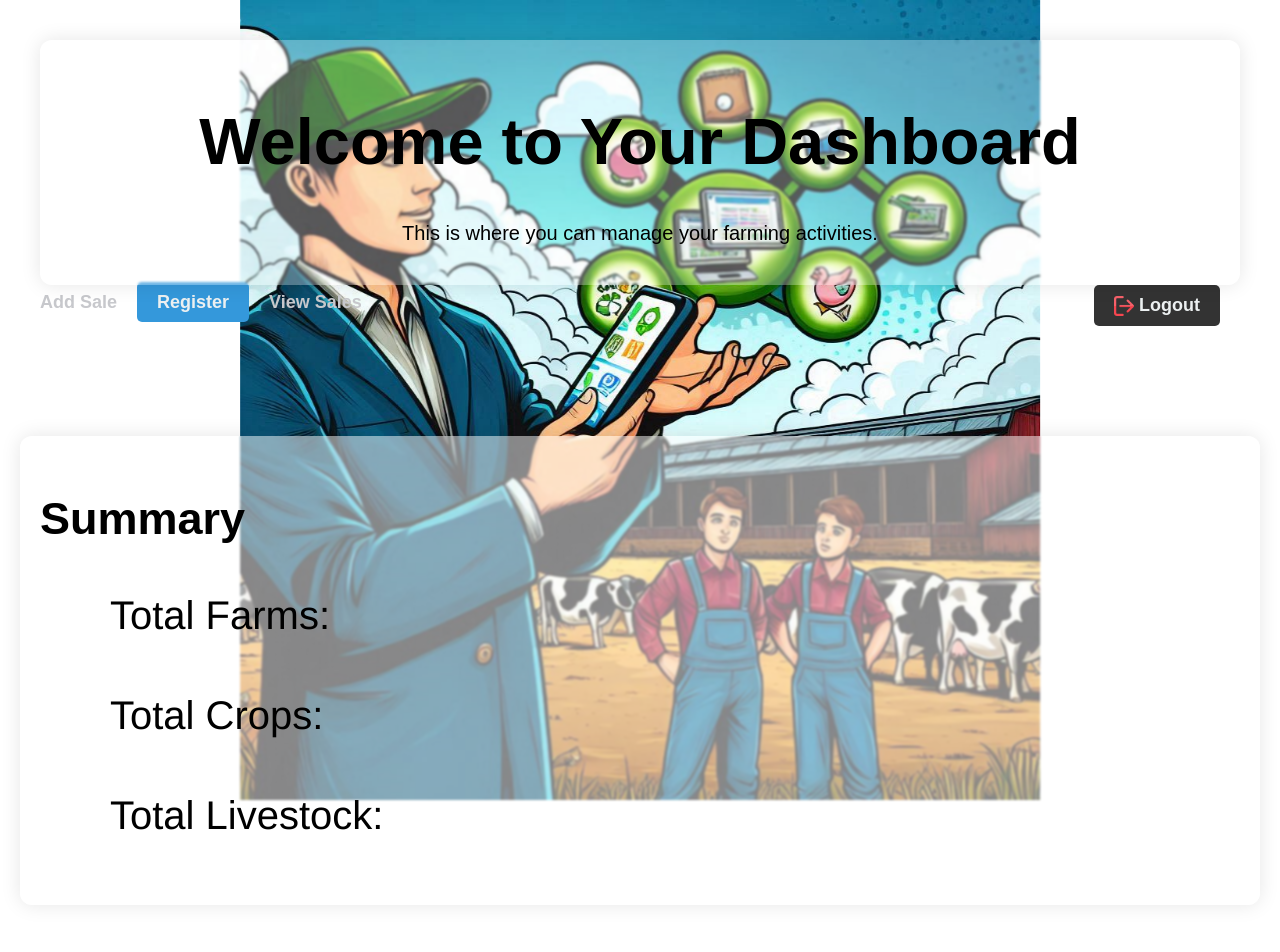
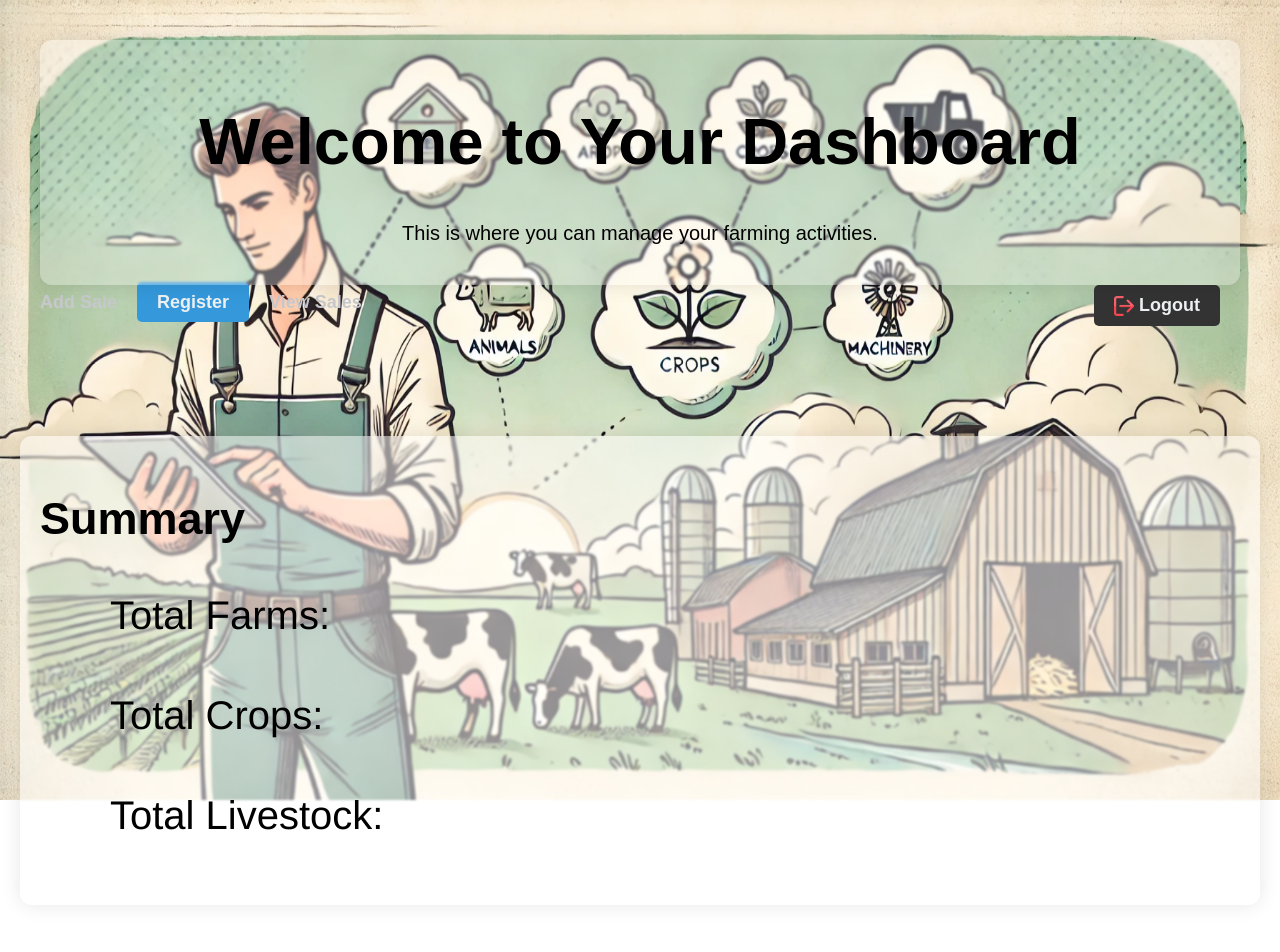
Before and after one commit to lreyesp2609/Farm, a Django app: template farmer/app/templates/dashboard.html in a window 1280 px wide. Shown: the top 952 px of the page. Run offline with Django 5.2, Linux system fonts and the light colour scheme; the template is opened without the code that fills it, so the values that code supplies are empty.

Commit message:
arreglado fondo

```diff
--- a/farmer/app/templates/dashboard.html
+++ b/farmer/app/templates/dashboard.html
@@ -30,7 +30,7 @@
             width: 100%;
             height: 100%;
             background-image:url('{% static "dash.png" %}');
-            background-size: contain;
+            background-size: 100% 100%;
             background-position: center;
             background-repeat: no-repeat;
             z-index: -1;
```
Also changed, not shown: farmer/app/static/dash.png.
